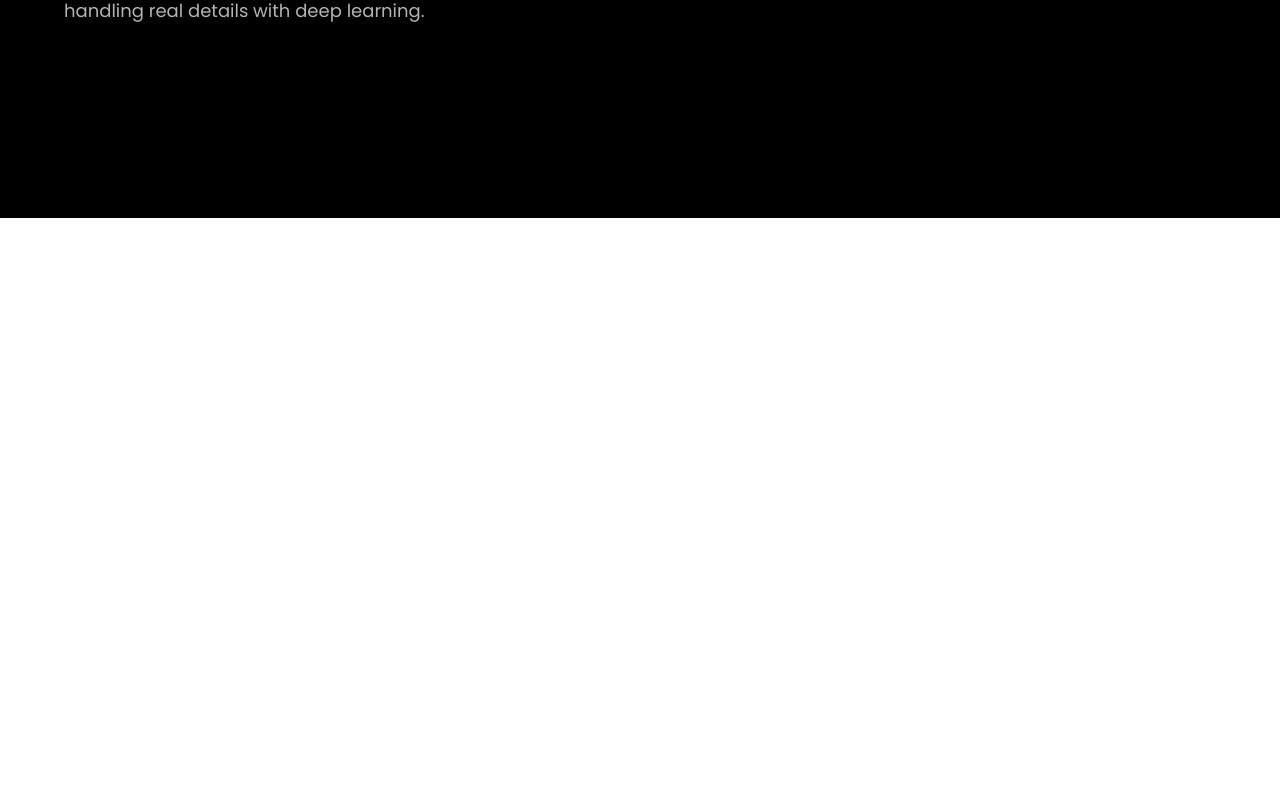
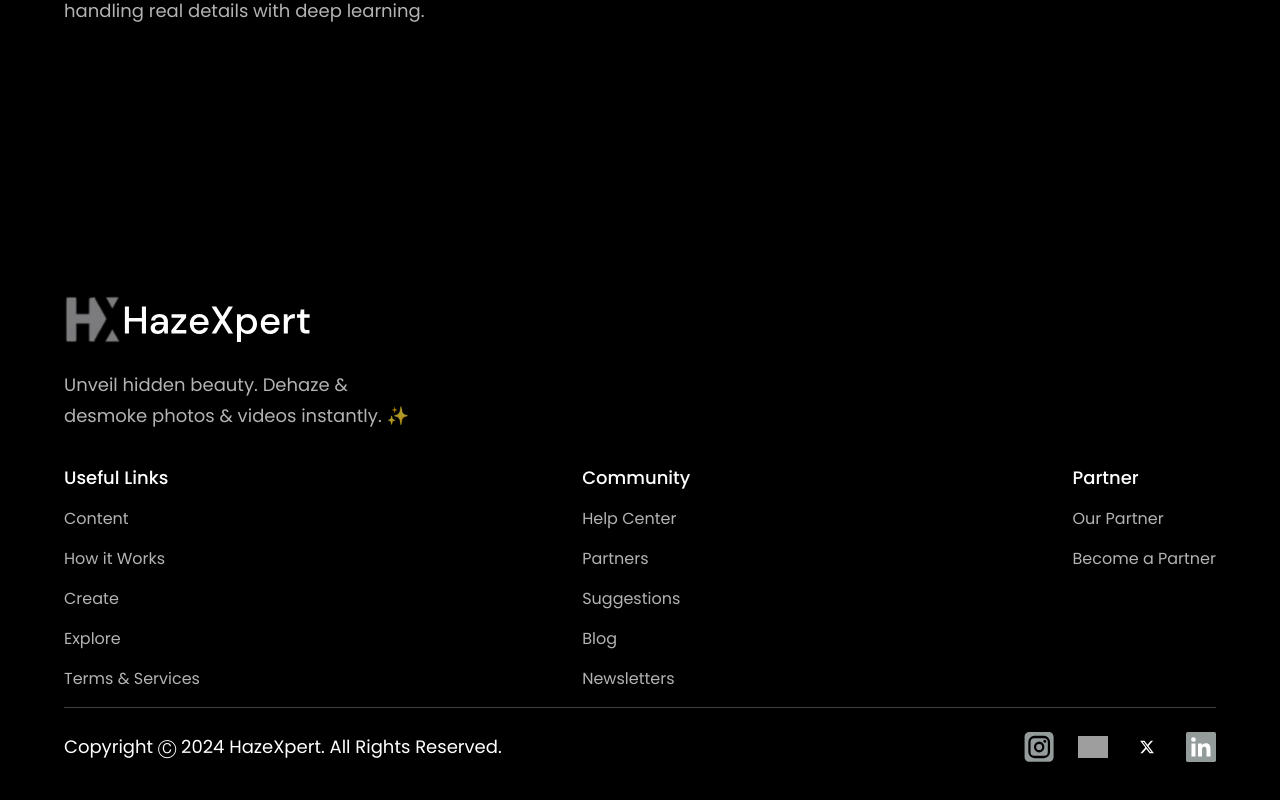
Before and after one commit to Sauhardya27/hazexpert_front_end, a React (Vite) app: page /about in a window 1280 px wide. Shown: the part 668-1468 px from the top of the page. Before the commit the page ends 886 px from the top, so only its background shows below. Built offline with nearby package versions, Linux system fonts and the light colour scheme; grey boxes are pictures that could not be loaded.

Commit message:
Add files via upload

```diff
--- a/src/About.jsx
+++ b/src/About.jsx
@@ -16,9 +16,16 @@ const About = () => {
        <div className={`${styles.flexStart}`}>
         <div className={`${styles.boxWidth}`}>
           <Ab />
+
         </div>
       </div>
+      <div className={`${styles.paddingX} ${styles.flexCenter}`}>
+      <div className={`${styles.boxWidth}`}>
+        <Footer />
+      </div>
+    </div>
   </div>
+
 );
 }
 
```
